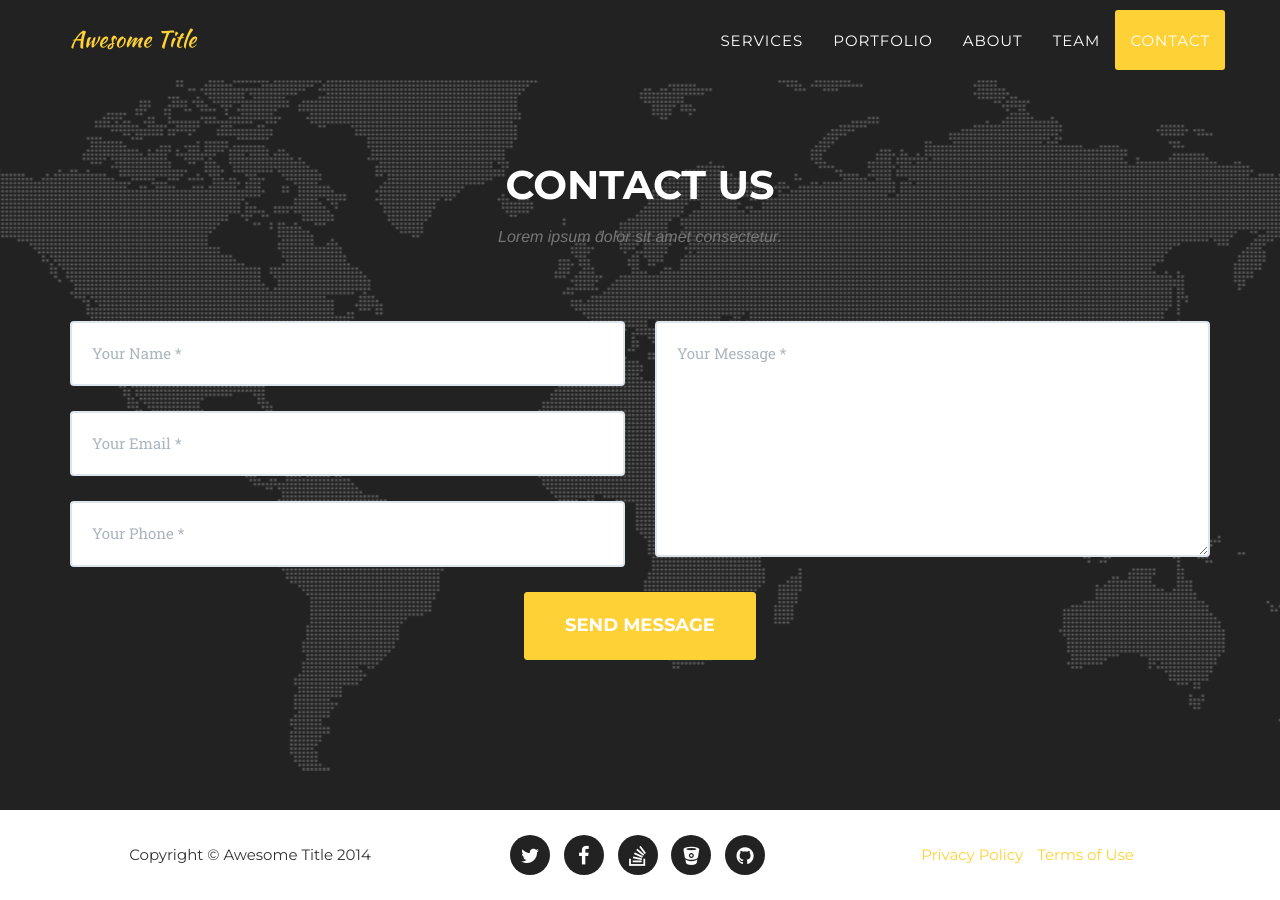
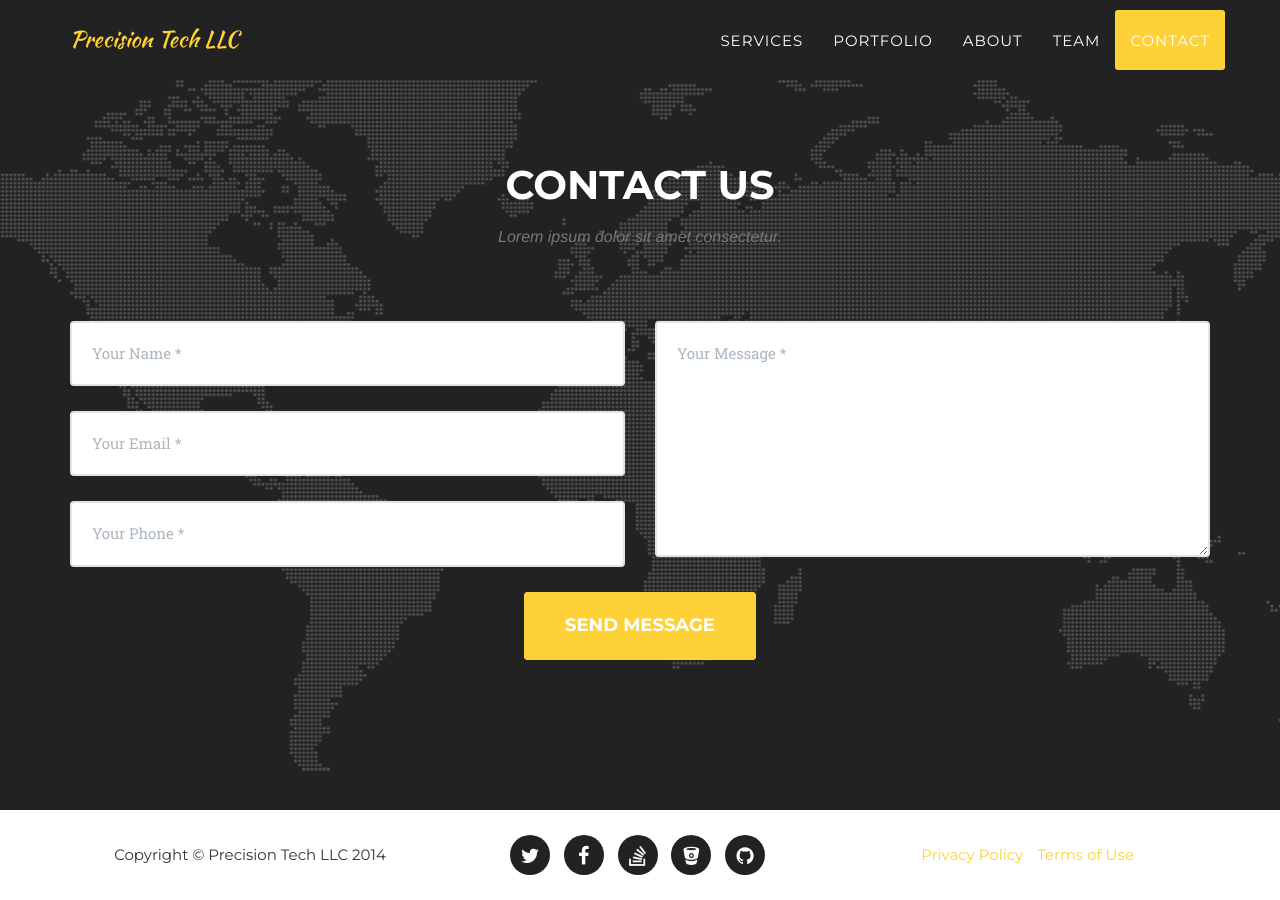
Before and after one commit to Precision-Tech/Precision-Tech.github.io, a Jekyll site: the page built from index.html, in a window 1280 px wide and 900 px high, scrolled down 5636 px. Built offline with Jekyll 4.4.1, drawn with Linux system fonts in a browser that asks for light colours; some web fonts are replaced.

Commit message:
updating _config.yml

```diff
--- a/_config.yml
+++ b/_config.yml
@@ -2,8 +2,8 @@ url: https://precision-tech.github.io
 baseurl: ""
 
 # Site settings
-title: Awesome Title
-email: your-email@domain.com
+title: Precision Tech LLC
+email: mgazzara@precision-tech-llc.com
 description: "Write an awesome description for your new site here. You can edit this line in _config.yml. It will appear in your document head meta (for Google search results) and in your feed.xml site description."
 
 # Color settings (hex-codes without the leading hash-tag)
```
